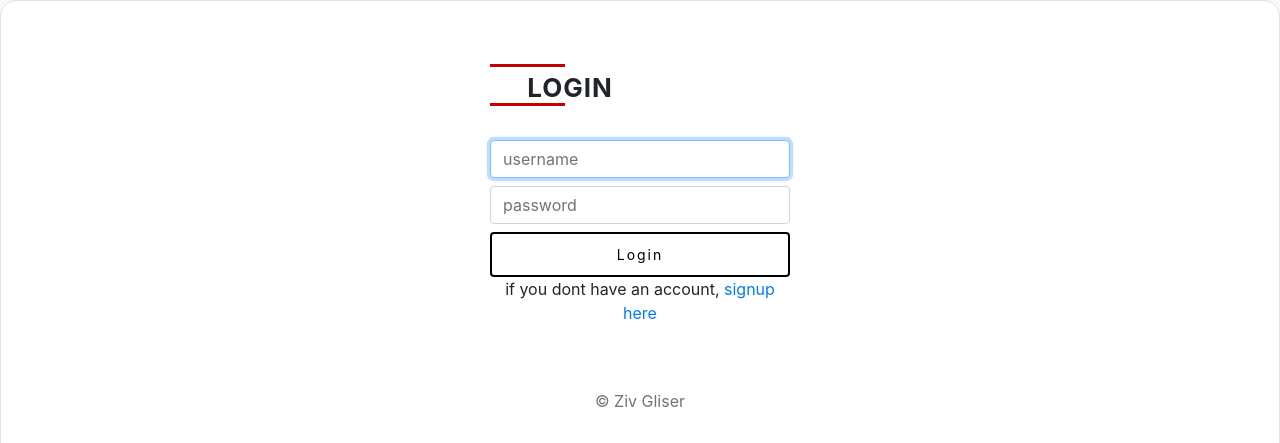
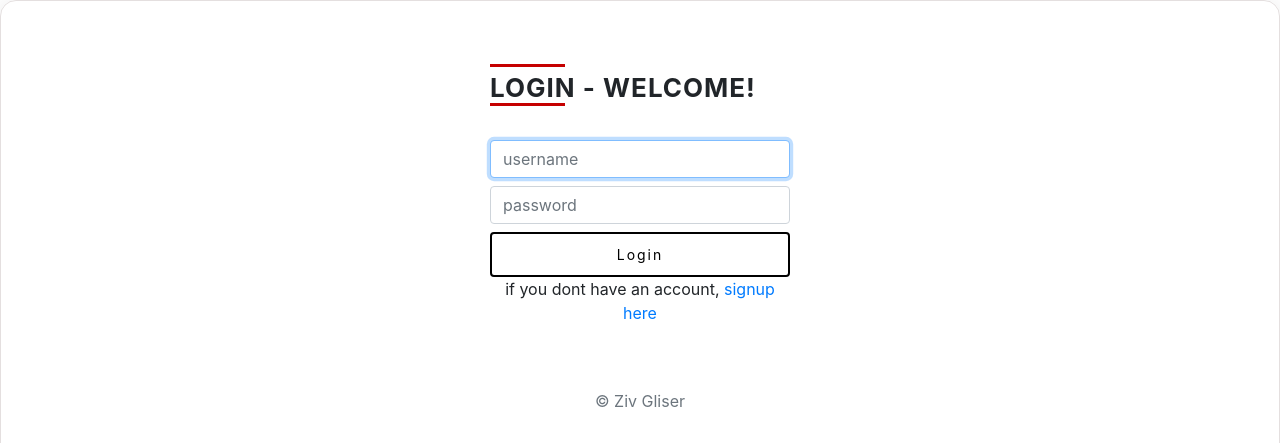
Before and after one commit to Zivgl66/pythonWeatherApp, a Flask app: template templates/login.html in a window 1280 px wide. Shown: the top 443 px of the page. Run offline with Flask 2, Linux system fonts and the light colour scheme; the template is opened without the code that fills it, so the values that code supplies are empty.

Commit message:
changes to see in login.html

```diff
--- a/templates/login.html
+++ b/templates/login.html
@@ -28,7 +28,7 @@
           method="POST"
         >
           <div class="twelve mb-3">
-            <h1>Login</h1>
+            <h1>Login - WELCOME!</h1>
           </div>
           <label for="location" class="sr-only">Enter a username</label>
           <input
```
